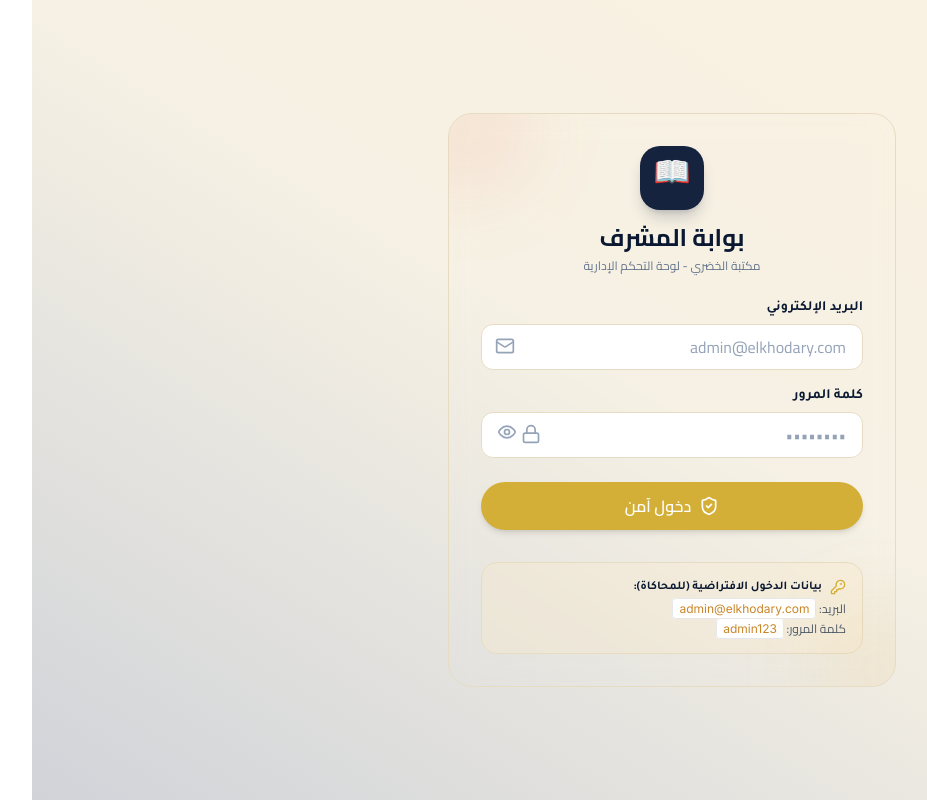
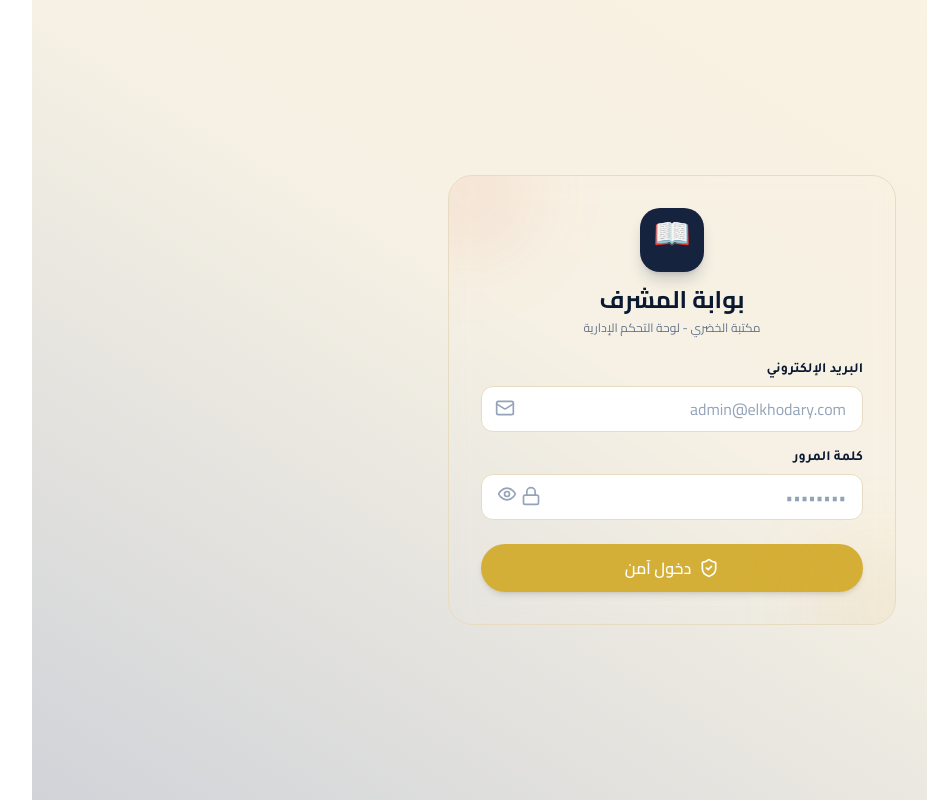
Before and after one commit to elkhoudarymaktaba-hub/elkhodary, a Next.js app: page /admin/login in a window 1280 px wide. Shown: the whole page, without its empty margins (16-943 px from the left). Built offline with nearby package versions, Linux system fonts and the light colour scheme; no server answers; the database is empty.

Commit message:
إزالة صندوق بيانات الدخول الافتراضية للمشرف

```diff
--- a/app/admin/login/page.tsx
+++ b/app/admin/login/page.tsx
@@ -125,17 +125,6 @@ function LoginContent() {
 
         </form>
 
-        {/* بيانات الدخول الافتراضية للتجربة */}
-        <div className="bg-[#FBEBCB]/30 rounded-[16px] border border-[#E7DCC2] p-4 mt-2">
-          <div className="flex items-center gap-2 text-xs font-bold text-ink mb-1.5">
-            <KeyRound className="w-4 h-4 text-amber" />
-            <span>بيانات الدخول الافتراضية (للمحاكاة):</span>
-          </div>
-          <div className="space-y-1 text-xs text-slate-600 font-arabic">
-            <p>البريد: <code className="bg-white px-1.5 py-0.5 rounded border font-english text-[#C9862A] select-all">admin@elkhodary.com</code></p>
-            <p>كلمة المرور: <code className="bg-white px-1.5 py-0.5 rounded border font-english text-[#C9862A] select-all">admin123</code></p>
-          </div>
-        </div>
 
       </div>
     </div>
```
